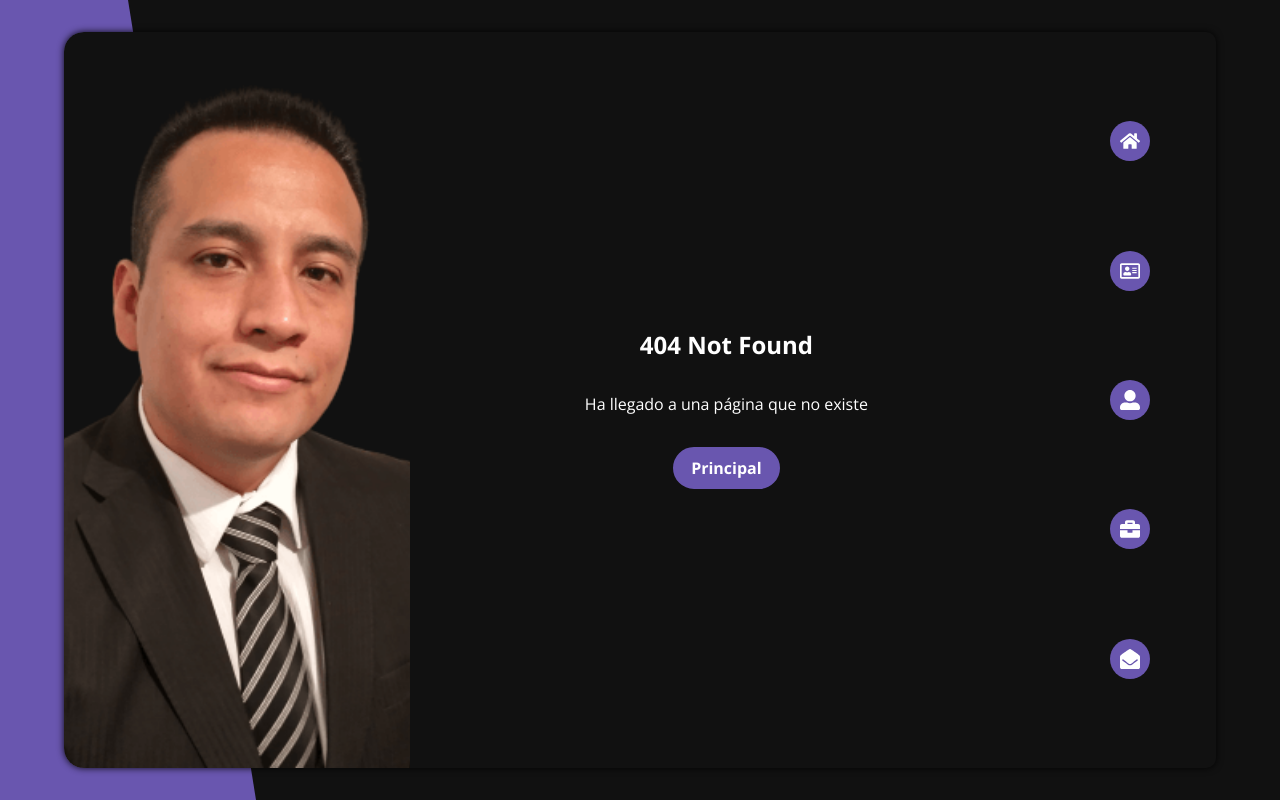
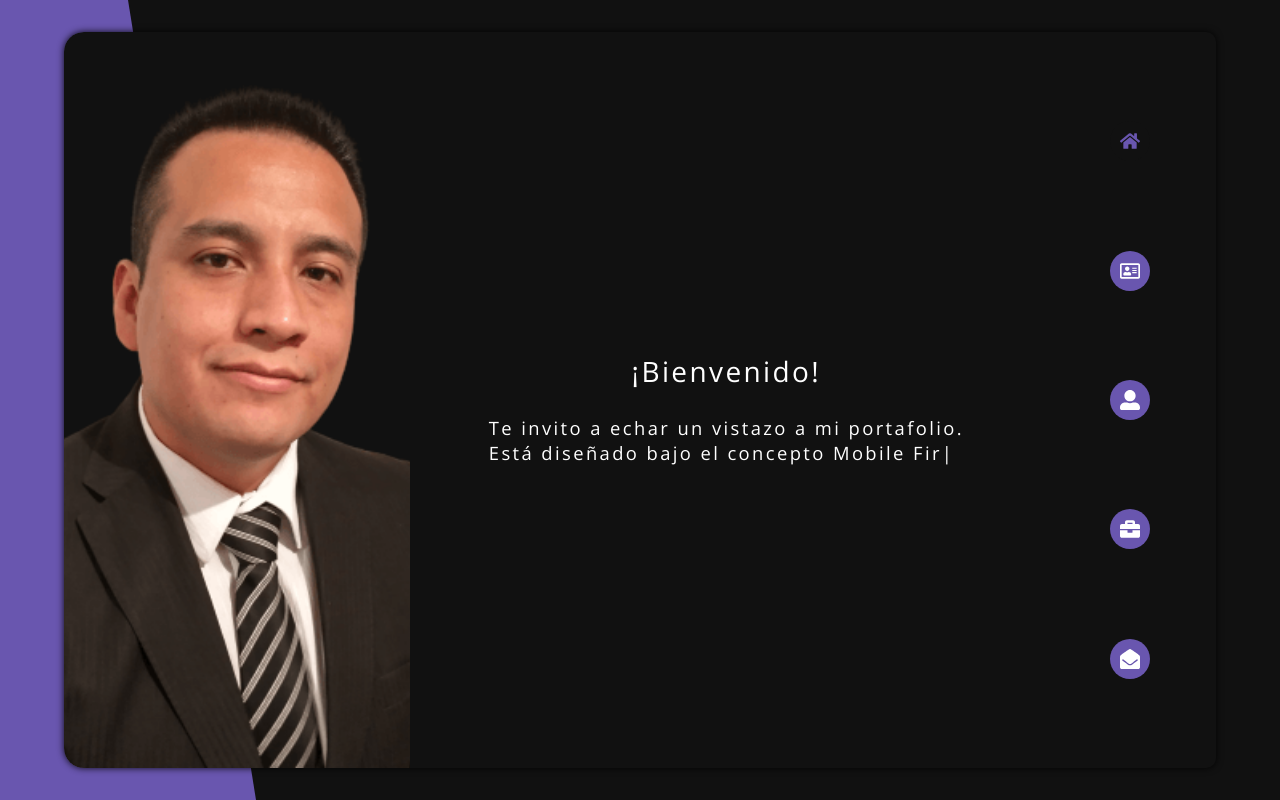
Before and after one commit to RomanPinelo/portafolioRP, a React (Vite) app: page / in a window 1280 px wide. Before the commit this address had no page. Built offline with nearby package versions, Linux system fonts and the light colour scheme.

Commit message:
Cambio de BrowserRouter a HashRouter

```diff
--- a/src/App.jsx
+++ b/src/App.jsx
@@ -1,4 +1,4 @@
-import { BrowserRouter, Route, Routes } from 'react-router-dom';
+import { HashRouter, Route, Routes } from 'react-router-dom';
 import NavBarPhone from './components/NavBarPhone';
 import ImagePc from './components/ImagePc';
 import NavBarPc from './components/NavBarPc';
@@ -13,21 +13,21 @@ import NotFound from './pages/NotFound';
 
 function App() {
   return (
-    <BrowserRouter>
+    <HashRouter>
       <NavBarPhone />
       <main>
         <ImagePc />
         <Routes>
-          <Route path='/portafolioRP' element={ <Principal /> } />
-          <Route path='/portafolioRP/descripcion' element={ <Descripcion /> } />
-          <Route path='/portafolioRP/acercade' element={ <AcercaDe /> } />
-          <Route path='/portafolioRP/portafolio' element={ <Portafolio /> } />
-          <Route path='/portafolioRP/contacto' element={ <Contacto /> } />
+          <Route path='/' element={ <Principal /> } />
+          <Route path='/descripcion' element={ <Descripcion /> } />
+          <Route path='/acercade' element={ <AcercaDe /> } />
+          <Route path='/portafolio' element={ <Portafolio /> } />
+          <Route path='/contacto' element={ <Contacto /> } />
           <Route path='*' element={ <NotFound /> } />
         </Routes>
         <NavBarPc />
       </main>
-    </BrowserRouter>
+    </HashRouter>
   );
 }
 
--- a/src/components/NavBarPc.jsx
+++ b/src/components/NavBarPc.jsx
@@ -64,27 +64,27 @@ function NavBarPc() {
       <ul className="pc__menu">
         <li>
           <Tippy content={<strong style={{color: '#6956af'}}>Principal</strong>} animation='perspective' followCursor={true} plugins={[followCursor]}>
-            <NavLink className={({isActive}) => (isActive ? "pcMenuButton activePc" : "pcMenuButton")} onClick={handleClickPrincipal} to="/portafolioRP" > {isClickedPrincipal ? <FaHome className="iconPc" /> : <FaAngleLeft className="iconPc" />} </NavLink>
+            <NavLink className={({isActive}) => (isActive ? "pcMenuButton activePc" : "pcMenuButton")} onClick={handleClickPrincipal} to="/" > {isClickedPrincipal ? <FaHome className="iconPc" /> : <FaAngleLeft className="iconPc" />} </NavLink>
           </Tippy>
         </li>
         <li>
           <Tippy content="Descripción" theme="decorado" animation='perspective' followCursor={true} plugins={[followCursor]}>
-            <NavLink className={({isActive}) => (isActive ? "pcMenuButton activePc" : "pcMenuButton")} onClick={handleClickDescripcion} to="/portafolioRP/descripcion" > {isClickedDescripcion ? <FaRegAddressCard className="iconPc" /> : <FaAngleLeft className="iconPc" />} </NavLink>
+            <NavLink className={({isActive}) => (isActive ? "pcMenuButton activePc" : "pcMenuButton")} onClick={handleClickDescripcion} to="/descripcion" > {isClickedDescripcion ? <FaRegAddressCard className="iconPc" /> : <FaAngleLeft className="iconPc" />} </NavLink>
           </Tippy>
         </li>
         <li>
           <Tippy content="Acerca de" theme="decorado" animation='perspective' followCursor={true} plugins={[followCursor]}>
-            <NavLink className={({isActive}) => (isActive ? "pcMenuButton activePc" : "pcMenuButton")} onClick={handleClickAcercaDe} to="/portafolioRP/acercade" > {isClickedAcercaDe ? <FaUserAlt className="iconPc" /> : <FaAngleLeft className="iconPc" />} </NavLink>
+            <NavLink className={({isActive}) => (isActive ? "pcMenuButton activePc" : "pcMenuButton")} onClick={handleClickAcercaDe} to="/acercade" > {isClickedAcercaDe ? <FaUserAlt className="iconPc" /> : <FaAngleLeft className="iconPc" />} </NavLink>
           </Tippy>
         </li>
         <li>
           <Tippy content="Portafolio" theme="decorado" animation='perspective' followCursor={true} plugins={[followCursor]}>
-            <NavLink className={({isActive}) => (isActive ? "pcMenuButton activePc" : "pcMenuButton")} onClick={handleClickPortafolio} to="/portafolioRP/portafolio" > {isClickedPortafolio ? <FaBriefcase className="iconPc" /> : <FaAngleLeft className="iconPc" />} </NavLink>
+            <NavLink className={({isActive}) => (isActive ? "pcMenuButton activePc" : "pcMenuButton")} onClick={handleClickPortafolio} to="/portafolio" > {isClickedPortafolio ? <FaBriefcase className="iconPc" /> : <FaAngleLeft className="iconPc" />} </NavLink>
           </Tippy>
         </li>
         <li>
           <Tippy content="Contacto" theme="decorado" animation='perspective' followCursor={true} plugins={[followCursor]}>
-            <NavLink className={({isActive}) => (isActive ? "pcMenuButton activePc" : "pcMenuButton")} onClick={handleClickContacto} to="/portafolioRP/contacto" > {isClickedContacto ? <FaEnvelopeOpen className="iconPc" /> : <FaAngleLeft className="iconPc" />} </NavLink>
+            <NavLink className={({isActive}) => (isActive ? "pcMenuButton activePc" : "pcMenuButton")} onClick={handleClickContacto} to="/contacto" > {isClickedContacto ? <FaEnvelopeOpen className="iconPc" /> : <FaAngleLeft className="iconPc" />} </NavLink>
           </Tippy>
         </li>
       </ul>
--- a/src/components/NavBarPhone.jsx
+++ b/src/components/NavBarPhone.jsx
@@ -29,19 +29,19 @@ function NavBarPhone() {
 
       <ul className="phone__menu" id="phone__menu">
         <li>
-          <NavLink className={({isActive}) => (isActive ? "menuButton active" : "menuButton")} to="/portafolioRP" onClick={handleClick}><FaHome className="icon" /> Principal</NavLink>
+          <NavLink className={({isActive}) => (isActive ? "menuButton active" : "menuButton")} to="/" onClick={handleClick}><FaHome className="icon" /> Principal</NavLink>
         </li>
         <li>
-          <NavLink className={({isActive}) => (isActive ? "menuButton active" : "menuButton")} to="/portafolioRP/descripcion" onClick={handleClick}><FaRegAddressCard className="icon" /> Descripción</NavLink>
+          <NavLink className={({isActive}) => (isActive ? "menuButton active" : "menuButton")} to="/descripcion" onClick={handleClick}><FaRegAddressCard className="icon" /> Descripción</NavLink>
         </li>
         <li>
-          <NavLink className={({isActive}) => (isActive ? "menuButton active" : "menuButton")} to="/portafolioRP/acercade" onClick={handleClick}><FaUserAlt className="icon" /> Acerca de</NavLink>
+          <NavLink className={({isActive}) => (isActive ? "menuButton active" : "menuButton")} to="/acercade" onClick={handleClick}><FaUserAlt className="icon" /> Acerca de</NavLink>
         </li>
         <li>
-          <NavLink className={({isActive}) => (isActive ? "menuButton active" : "menuButton")} to="/portafolioRP/portafolio" onClick={handleClick}><FaBriefcase className="icon" /> Portafolio</NavLink>
+          <NavLink className={({isActive}) => (isActive ? "menuButton active" : "menuButton")} to="/portafolio" onClick={handleClick}><FaBriefcase className="icon" /> Portafolio</NavLink>
         </li>
         <li>
-          <NavLink className={({isActive}) => (isActive ? "menuButton active" : "menuButton")} to="/portafolioRP/contacto" onClick={handleClick}><FaEnvelopeOpen className="icon" /> Contacto</NavLink>
+          <NavLink className={({isActive}) => (isActive ? "menuButton active" : "menuButton")} to="/contacto" onClick={handleClick}><FaEnvelopeOpen className="icon" /> Contacto</NavLink>
         </li>
       </ul>
     </nav>
```
